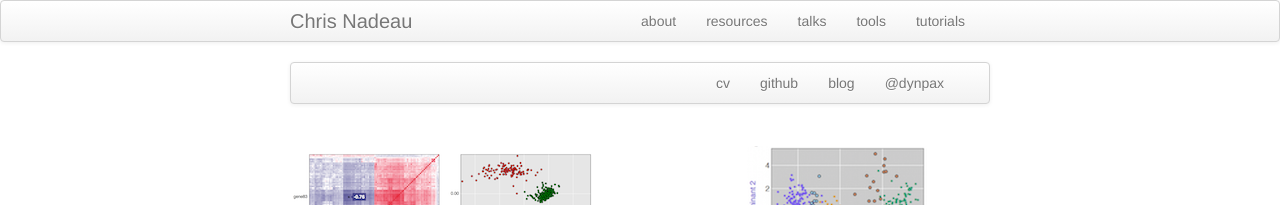
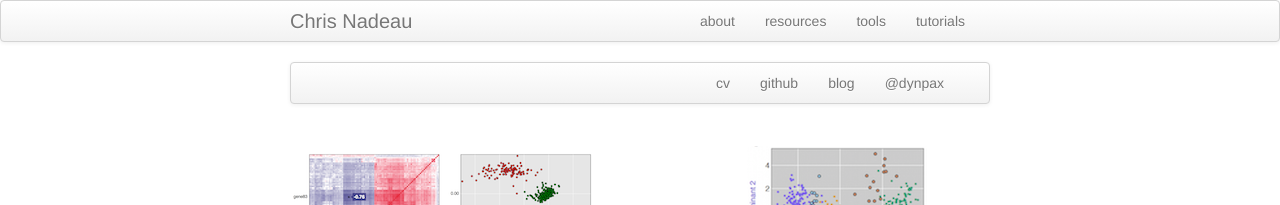
Before and after one commit to dynamicparallax/dynamicparallax.github.io, a Jekyll site: the page built from index.md, in a window 1280 px wide. Shown: the top 205 px of the page. Built offline with Jekyll 4.4.1, drawn with Linux system fonts in a browser that asks for light colours.

Commit message:
removed talks

```diff
--- a/_includes/themes/twitter/default.html
+++ b/_includes/themes/twitter/default.html
@@ -37,7 +37,6 @@
           <ul class="nav">
               <li><a href="{{ BASE_PATH }}/pages/about.html">about</a></li>
               <li><a href="{{ BASE_PATH }}/pages/resources.html">resources</a></li>
-              <li><a href="{{ BASE_PATH }}/pages/talks.html">talks</a></li>
               <li><a href="{{ BASE_PATH }}/pages/tools.html">tools</a></li>
               <li><a href="{{ BASE_PATH }}/pages/tutorials.html">tutorials</a></li>
           </ul>
```
